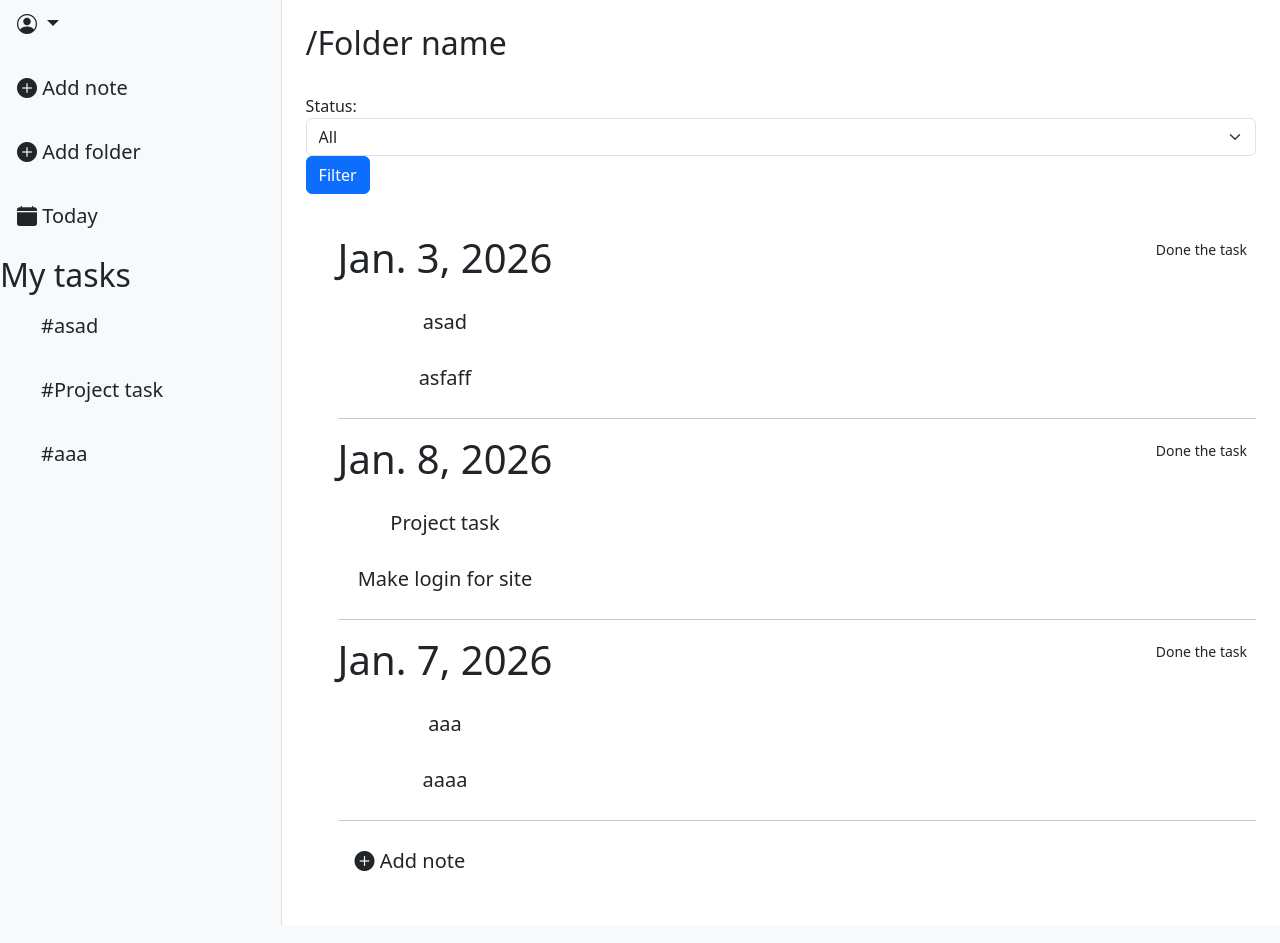
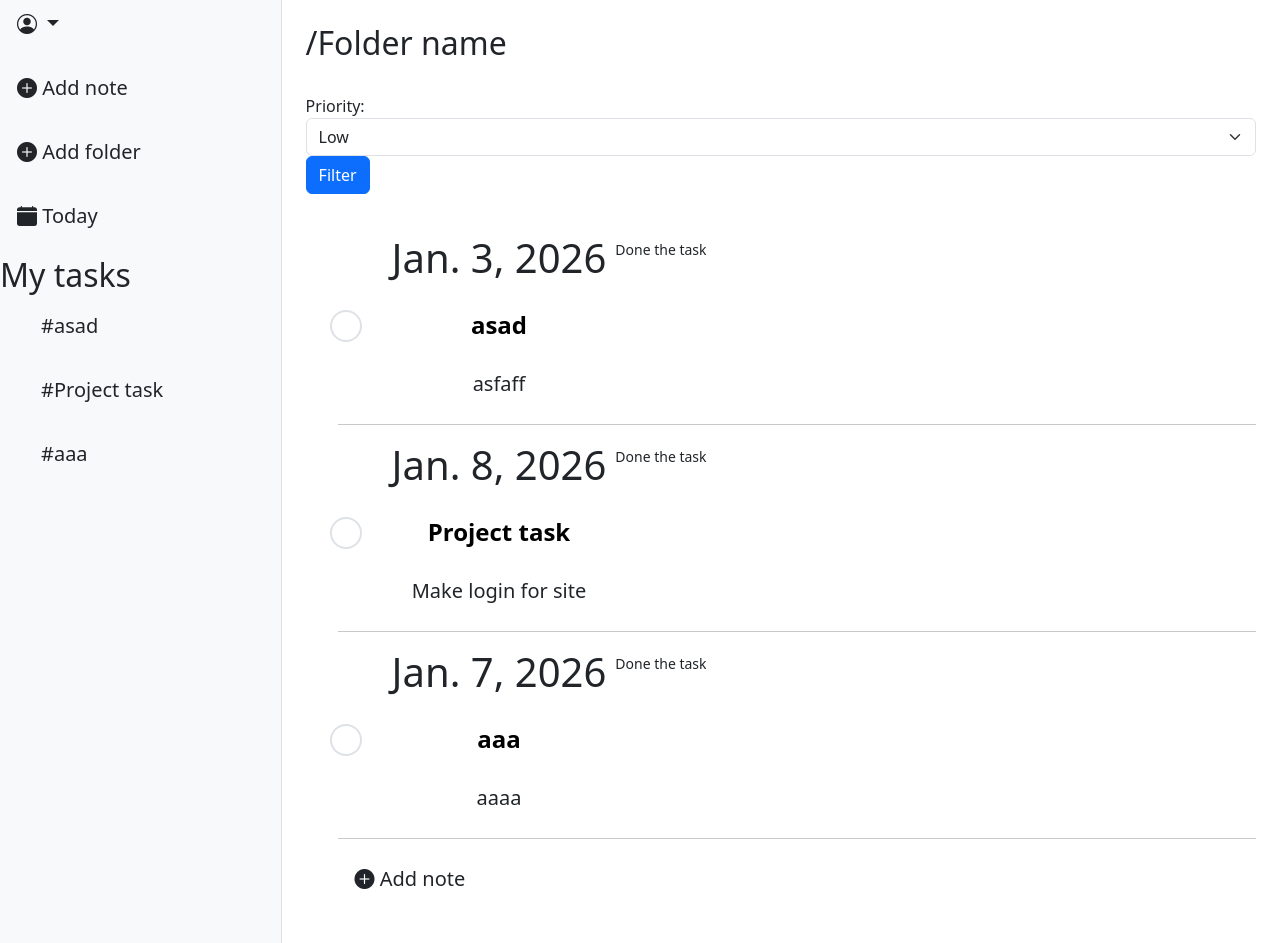
Before and after one commit to ShutenkoStanislav/Task-traking, a Django app: page / in a window 1280 px wide. Run offline with Django 5.2, Linux system fonts and the light colour scheme; data comes from the database, SQL or seed files in the repository; both versions use the stored data as it was after the commit.

Commit message:
Change filter from status to priorety add radio buttons in task list

```diff
--- a/task_app/forms.py
+++ b/task_app/forms.py
@@ -4,7 +4,7 @@ from task_app.models import Task, Folder
 class TaskForm(forms.ModelForm):
     class Meta:
         model = Task
-        fields = ["title", "description", "status", "priority", "due_date", "folder"]
+        fields = ["title", "description", "priority", "due_date", "folder"]
         widgets = {
             'due_date': forms.DateInput(attrs={
                 "class": "form-control transparent-input",
@@ -70,15 +70,14 @@ class FolderForm(forms.ModelForm):
 
 
 class TaskFilterForm(forms.Form):
-    STATUS_CHOICES = [
-    ("", "All"),
-    ("todo", "To Do"),
-    ("in_progress", "In progress"),
-    ("done", "Done"),
-    ]
+    PRIORITY_CHOICES = [
+        ("low", "Low"),
+        ("medium", "Medium"),
+        ("high", "High"),
+                ]
 
-    status = forms.ChoiceField(choices=STATUS_CHOICES, required=False, label="Status")
+    priority = forms.ChoiceField(choices=PRIORITY_CHOICES, required=False, label="Priority")
 
     def __init__(self, *args, **kwargs):
         super(TaskFilterForm, self).__init__(*args, **kwargs)
-        self.fields['status'].widget.attrs.update({"class": "form-select"})
+        self.fields['priority'].widget.attrs.update({"class": "form-select"})
--- a/task_app/views.py
+++ b/task_app/views.py
@@ -15,9 +15,9 @@ class TaskListView(ListView):
 
     def get_queryset(self):
         queryset = super().get_queryset()
-        status = self.request.GET.get("status", "")
-        if status:
-            queryset = queryset.filter(status=status)
+        priority = self.request.GET.get("priority", "")
+        if priority:
+            queryset = queryset.filter(priority=priority)
         return queryset
 
     def get_context_data(self, **kwargs):
--- a/templates/tasks/task_list.html
+++ b/templates/tasks/task_list.html
@@ -137,17 +137,23 @@
         <h2>/Folder name</h2>
         <br>
         <form method="get" class="form-inline mb-3">
-            {{ form.status.label_tag }}
-            {{ form.status}}
+            {{ form.priority.label_tag }}
+            {{ form.priority}}
             <button type="submit" class="btn btn-primary ml-2">Filter</button>
         </form>
         <br>
         <ul>
             {% for task in tasks %}
-            <li class="list-group-item d-flex justify-content-between aling-items-center">
-                <div class="d-flex flex-column gap-2">
+
+            <li class="list-group-item d-flex justify-content aling-items-center">
+                <div class="form-check" style="display: flex; margin-top: 80px;">
+                    <input class="form-check-input" type="radio" name="radioDefault" id="radioTask" style="transform: scale(2);">
+                    <label class="form-check-label" for="radioTask" task.pk></label>
+                </div>
+
+                <div class="d-flex flex-column gap-2" style="display: flex; margin-left: 30px;">
                     <h1> {{task.due_date }}</h1>
-                    <a class="btn btn-lg" href="{% url 'tasks:task_detail' task.pk %}">{{ task.title }}</a>
+                    <a class="btn btn-lg" style = 'color: black; font-weight: bold; font-size: x-large;' href="{% url 'tasks:task_detail' task.pk %}">{{ task.title }}</a>
                     <a class="btn btn-lg" href="{% url 'tasks:task_detail' task.pk %}">{{ task.description }}</a>
 
                 </div>
```
Also changed, not shown: db.sqlite3.
